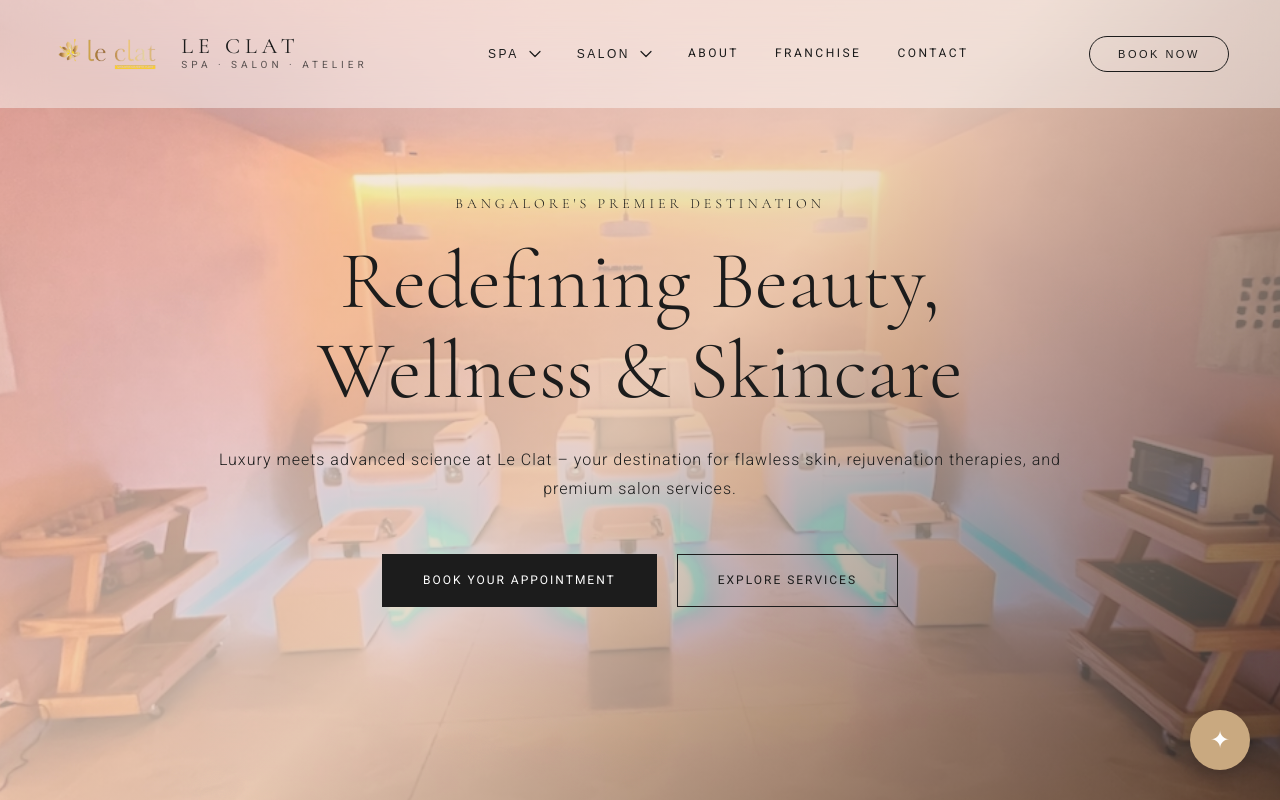
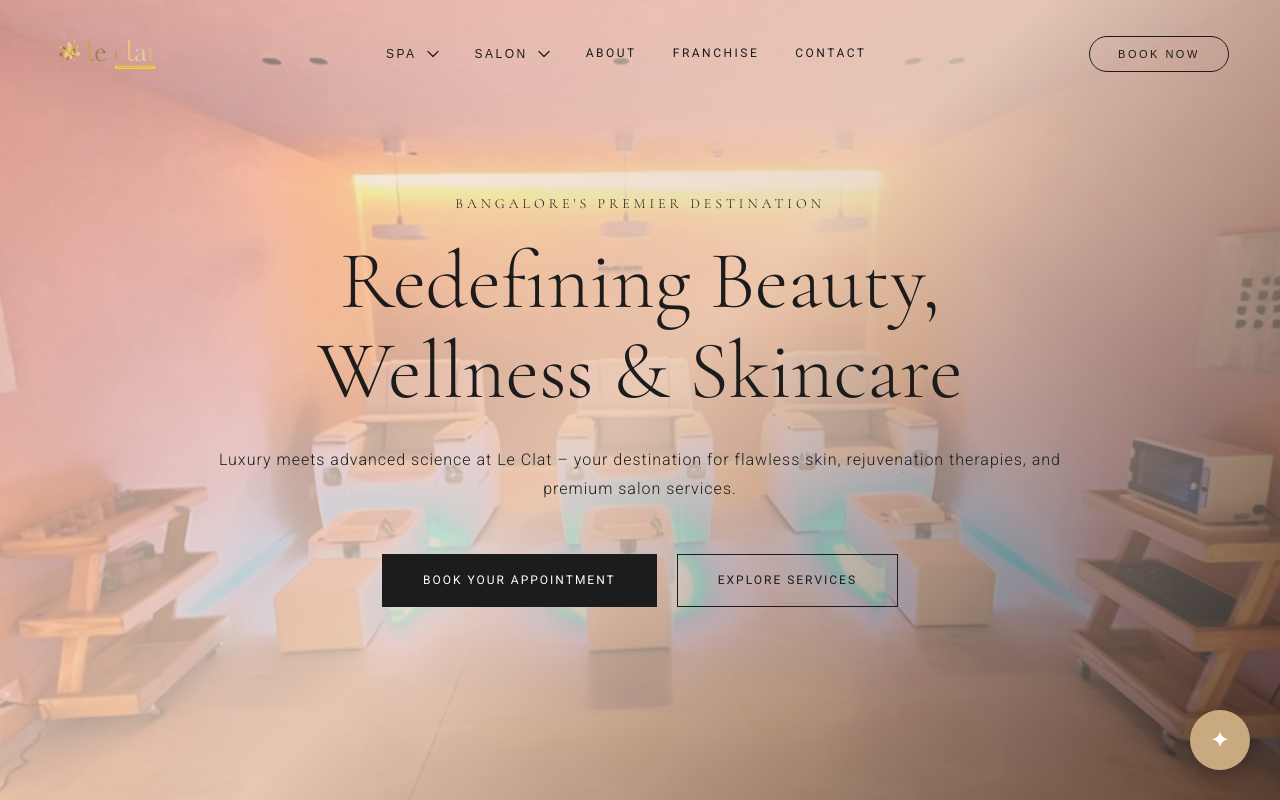
Before and after one commit to haloweavedev/le-clat, a plain HTML site: page index.html in a window 1280 px wide. Shown: the top 800 px of the page. Drawn offline with nearby package versions, Linux system fonts and the light colour scheme.

Commit message:
updated nav

```diff
--- a/index.html
+++ b/index.html
@@ -99,14 +99,14 @@
             left: 0;
             width: 100%;
             z-index: 1100;
-            background: rgba(254, 254, 254, 0.45);
-            backdrop-filter: blur(22px);
+            background: transparent;
             transition: background 0.35s ease, box-shadow 0.35s ease, transform 0.35s ease;
         }
 
         .site-header.is-scrolled {
             background: rgba(254, 254, 254, 0.98);
             box-shadow: 0 18px 55px rgba(17, 12, 9, 0.08);
+            backdrop-filter: blur(22px);
         }
 
         .header-shell {
@@ -129,27 +129,6 @@
             height: 56px;
             width: auto;
             display: block;
-        }
-
-        .brand-text {
-            display: flex;
-            flex-direction: column;
-            letter-spacing: 4px;
-            text-transform: uppercase;
-        }
-
-        .brand-text span {
-            font-family: "Cormorant Garamond", serif;
-            font-size: 22px;
-            letter-spacing: 5px;
-            line-height: 1;
-        }
-
-        .brand-text small {
-            font-family: "Roboto", sans-serif;
-            font-size: 10px;
-            letter-spacing: 4px;
-            opacity: 0.7;
         }
 
         .primary-nav {
@@ -447,10 +426,6 @@
                 height: 48px;
             }
 
-            .brand-text span {
-                font-size: 18px;
-            }
-
             .site-header .book-now-btn {
                 display: none;
             }
@@ -1535,10 +1510,6 @@
         <div class="header-shell">
             <a class="brand-mark" href="https://haloweavedev.github.io/le-clat/">
                 <img src="images/logo.png" alt="Le Clat logo" loading="lazy">
-                <div class="brand-text">
-                    <span>Le Clat</span>
-                    <small>Spa · Salon · Atelier</small>
-                </div>
             </a>
             <nav class="primary-nav" aria-label="Primary" data-header-nav>
                 <ul class="nav-cluster">
```
Also changed, not shown: salon/jayanagar/index.html (+2 -31 lines), salon/shantinagar/index.html (+2 -31 lines), spa/jayanagar/index.html (+2 -31 lines), spa/shantinagar/index.html (+2 -31 lines).
